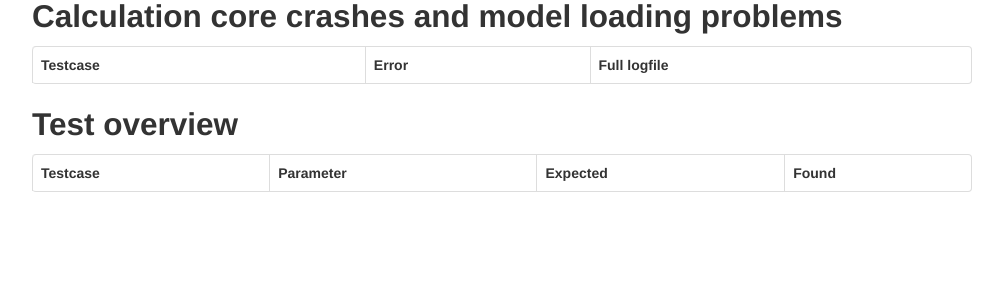
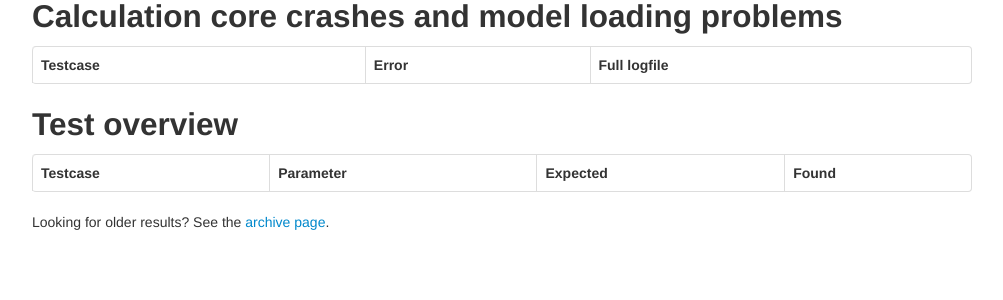
Before and after one commit to nens/threedi-verification, a Python web app: template threedi_verification/templates/index.html in a window 1280 px wide. Shown: the part 194-494 px from the top of the page, without its empty margins (138-1141 px from the left). Run offline with Jinja, Linux system fonts and the light colour scheme; the template is opened without the code that fills it, so the values that code supplies are empty; some libraries are stand-ins or nearby versions.

Commit message:
Added archive link

```diff
--- a/threedi_verification/templates/index.html
+++ b/threedi_verification/templates/index.html
@@ -112,4 +112,10 @@
     </tbody>
   </table>
 
+  <p>
+    Looking for older results? See
+    the <a href="http://jenkins.3di.lizard.net/testresults/archive/">archive
+    page</a>.
+  </p>
+
 {% endblock main %}
```
